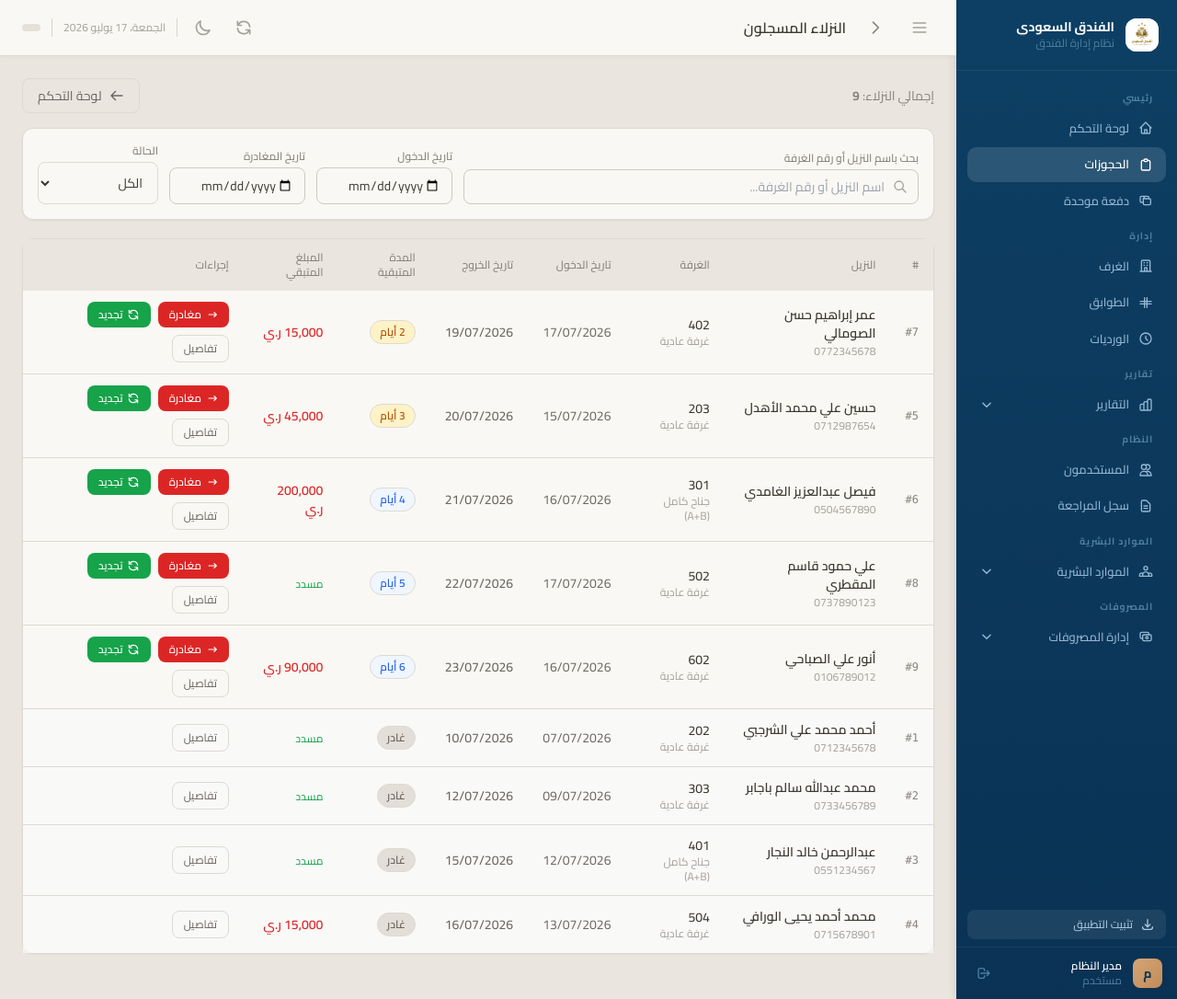
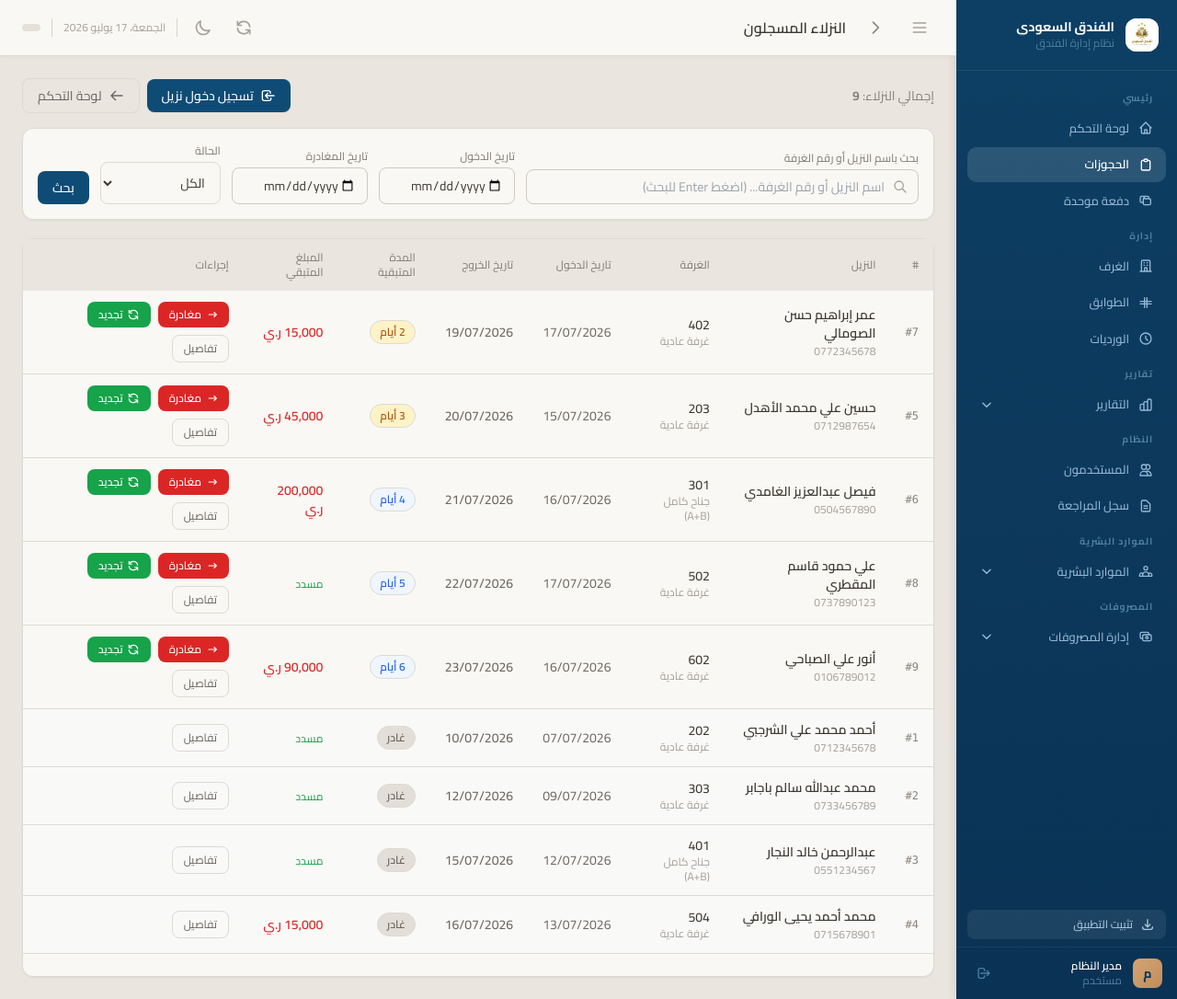
Before and after one commit to L-U-P-I-N/hotel_osamma, a Laravel app: page /reservations-expiring in a window 1280 px wide. Shown: the whole page at 92% size. Run offline with Laravel 12, Linux system fonts and the light colour scheme; a user stored in the database is signed in; data comes from the database, SQL or seed files in the repository; parts of the project's set-up code (start-up, migrations or seed data) failed here and were passed over; some libraries are stand-ins or nearby versions.

Commit message:
إصلاح ثلاث مشاكل في صفحة النزلاء المسجلون (الحجوزات)
1. تعليق الصفحة: كانت تحمّل كل النزلاء (مقيمين ومغادرين تاريخياً منذ بداية
   عمل الفندق) دفعة واحدة بلا ترقيم صفحات — تزداد بطئاً باستمرار مع تراكم
   البيانات. أضيف ترقيم صفحات (30/صفحة)، مع حساب "متأخر"/"خروجهم اليوم"
   بعدادات SQL منفصلة على كامل النتائج المطابقة للفلترة (لا صفحة واحدة
   فقط) حتى لا تختفي تنبيهات موجودة في صفحة لاحقة.
2. أضيف زر "تسجيل دخول نزيل" في رأس الصفحة، فلا يحتاج الموظف الرجوع للوحة
   التحكم كل مرة.
3. حقل البحث كان يبحث تلقائياً بعد كل توقف كتابة (600ms) قبل إتمام
   الجملة. أُزيل البحث التلقائي وأضيف زر "بحث" صريح — يبحث فقط عند الضغط
   عليه أو على Enter.

```diff
--- a/app/Http/Controllers/ReservationController.php
+++ b/app/Http/Controllers/ReservationController.php
@@ -1095,12 +1095,22 @@ class ReservationController extends Controller
             $query->whereDate('check_out_date', $checkOut);
         }
 
+        // "متأخر"/"خروجهم اليوم" تُحسب على كامل النتائج المطابقة للفلترة، لا على
+        // صفحة واحدة فقط بعد التقسيم — حتى لا يختفي تنبيه متأخر موجود في صفحة
+        // تالية. عدّاد مستقل قبل استهلاك $query بالترقيم.
+        $overdueCount = (clone $query)->where('status', 'checked_in')->whereDate('check_out_date', '<', today())->count();
+        $todayCount   = (clone $query)->where('status', 'checked_in')->whereDate('check_out_date', today())->count();
+        $total        = (clone $query)->count();
+
         // من لم يغادروا أولاً (الأقرب لموعد الخروج أعلى القائمة)، ثم من غادروا في النهاية
+        // مُرقَّمة (بدل تحميل كل السجلات دفعة واحدة) — القائمة تكبر باستمرار مع تراكم
+        // النزلاء المغادرين تاريخياً وكانت تُبطئ الصفحة أكثر كل فترة.
         $reservations = $query->orderByRaw("CASE WHEN status = 'checked_in' THEN 0 ELSE 1 END")
             ->orderBy('check_out_date', 'asc')
-            ->get();
-
-        return view('reservations.expiring', compact('reservations', 'status'));
+            ->paginate(30)
+            ->withQueryString();
+
+        return view('reservations.expiring', compact('reservations', 'status', 'overdueCount', 'todayCount', 'total'));
     }
 
     public function invoice(Reservation $reservation)
--- a/resources/views/reservations/expiring.blade.php
+++ b/resources/views/reservations/expiring.blade.php
@@ -22,13 +22,8 @@
         <p class="text-sm text-gray-500">
             @php $st = $status ?? 'all'; @endphp
             {{ $st === 'checked_out' ? 'إجمالي المغادرين' : ($st === 'all' ? 'إجمالي النزلاء' : 'إجمالي المسجلين') }}:
-            <strong>{{ $reservations->count() }}</strong>
+            <strong>{{ $total }}</strong>
             @if($st !== 'checked_out')
-            @php
-                $active       = $reservations->where('status', 'checked_in');
-                $overdueCount = $active->filter(fn($r) => $r->check_out_date->startOfDay()->lt(now()->startOfDay()))->count();
-                $todayCount   = $active->filter(fn($r) => $r->check_out_date->isToday())->count();
-            @endphp
             @if($overdueCount > 0)
             — <span class="text-red-600 font-semibold">{{ $overdueCount }} متأخر</span>
             @endif
@@ -38,10 +33,18 @@
             @endif
         </p>
     </div>
-    <a href="{{ route('dashboard') }}" class="flex items-center gap-2 px-4 py-2 border border-gray-300 text-gray-600 rounded-lg text-sm hover:bg-gray-50 transition">
-        <svg class="w-4 h-4" fill="none" stroke="currentColor" viewBox="0 0 24 24"><path stroke-linecap="round" stroke-linejoin="round" stroke-width="2" d="M10 19l-7-7m0 0l7-7m-7 7h18"/></svg>
-        لوحة التحكم
-    </a>
+    <div class="flex items-center gap-2">
+        @can('checkin.create')
+        <a href="{{ route('checkin.create') }}" class="flex items-center gap-2 px-4 py-2 text-white rounded-lg text-sm font-medium transition shadow-sm hover:shadow-md" style="background:#0F4C75;">
+            <svg class="w-4 h-4" fill="none" stroke="currentColor" viewBox="0 0 24 24"><path stroke-linecap="round" stroke-linejoin="round" stroke-width="2" d="M11 16l-4-4m0 0l4-4m-4 4h14m-5 4v1a3 3 0 01-3 3H5a3 3 0 01-3-3V7a3 3 0 013-3h7a3 3 0 013 3v1"/></svg>
+            تسجيل دخول نزيل
+        </a>
+        @endcan
+        <a href="{{ route('dashboard') }}" class="flex items-center gap-2 px-4 py-2 border border-gray-300 text-gray-600 rounded-lg text-sm hover:bg-gray-50 transition">
+            <svg class="w-4 h-4" fill="none" stroke="currentColor" viewBox="0 0 24 24"><path stroke-linecap="round" stroke-linejoin="round" stroke-width="2" d="M10 19l-7-7m0 0l7-7m-7 7h18"/></svg>
+            لوحة التحكم
+        </a>
+    </div>
 </div>
 
 <!-- Filters -->
@@ -56,8 +59,7 @@
                     <svg class="w-4 h-4 text-gray-400" fill="none" stroke="currentColor" viewBox="0 0 24 24"><path stroke-linecap="round" stroke-linejoin="round" stroke-width="2" d="M21 21l-6-6m2-5a7 7 0 11-14 0 7 7 0 0114 0z"/></svg>
                 </span>
                 <input type="text" name="search" value="{{ request('search') }}"
-                       placeholder="اسم النزيل أو رقم الغرفة..."
-                       oninput="clearTimeout(window._ft); window._ft = setTimeout(() => document.getElementById('filters').submit(), 600)"
+                       placeholder="اسم النزيل أو رقم الغرفة... (اضغط Enter للبحث)"
                        class="w-full border border-gray-200 rounded-lg pr-9 pl-3 py-2 text-sm outline-none focus:ring-2 focus:ring-blue-100 focus:border-blue-400 transition bg-white">
             </div>
         </div>
@@ -89,6 +91,8 @@
                 <option value="checked_out" {{ ($status ?? '') === 'checked_out' ? 'selected' : '' }}>المغادرون</option>
             </select>
         </div>
+
+        <button type="submit" class="px-4 py-2 text-white rounded-lg text-sm font-medium self-end" style="background:#0F4C75;">بحث</button>
 
         @if(request()->hasAny(['search','check_in_date','check_out_date']) || (request('status') && request('status') !== 'all'))
         <a href="{{ route('reservations.expiring') }}"
@@ -270,6 +274,9 @@
             </tbody>
         </table>
     </div>
+    <div class="px-5 py-3 border-t border-gray-100">
+        {{ $reservations->links() }}
+    </div>
 </div>
 
 </div>
```
